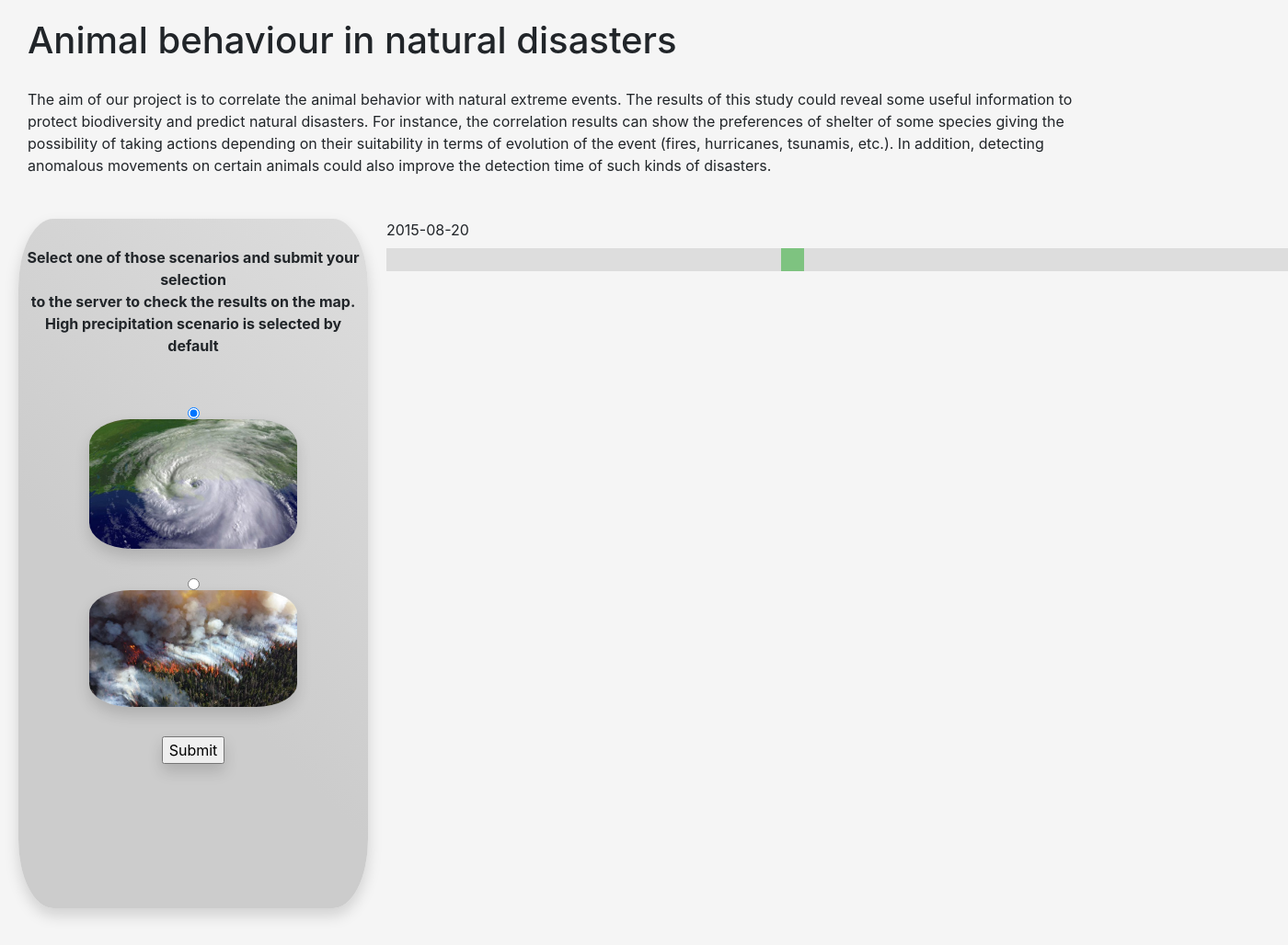
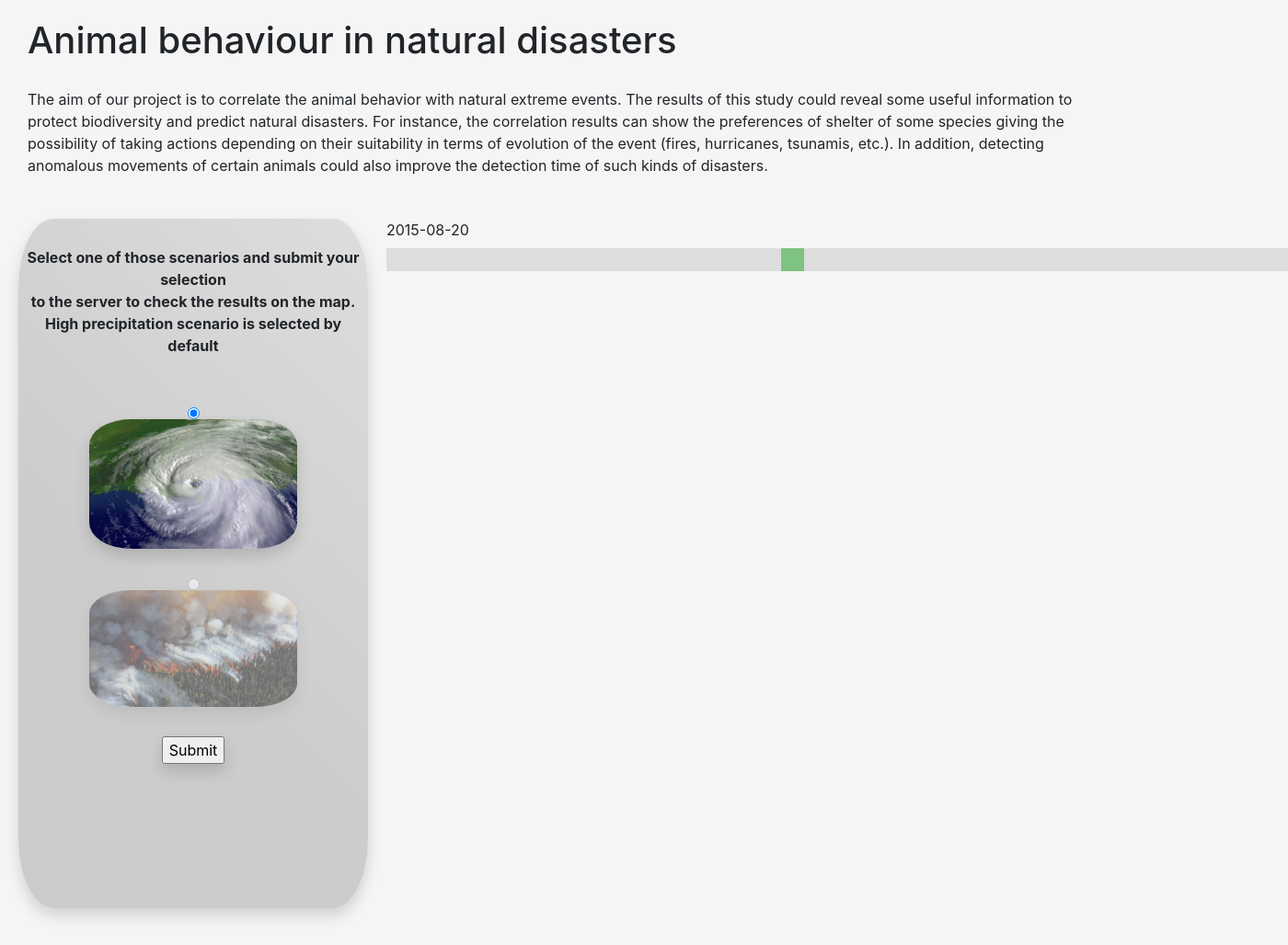
Before and after one commit to zrowland885/Space4Life, a Flask app: template templates/index.html in a window 1400 px wide; the page is wider, and only the part inside the window is pictured. Shown: that part at 92% size. Run offline with Flask 2, Linux system fonts and the light colour scheme; the template is opened without the code that fills it, so the values that code supplies are empty; parts of the project's set-up code (start-up, migrations or seed data) failed here and were passed over; some libraries are stand-ins or nearby versions.

Commit message:
changes to use heroku

```diff
--- a/import_modis_hdf.py
+++ b/import_modis_hdf.py
@@ -1,7 +1,7 @@
-from pyhdf.SD import SD, SDC
+#from pyhdf.SD import SD, SDC
 #import pprint
 #from matplotlib import pyplot as plt
-import numpy as np
+"""import numpy as np
 import os
 import datetime
 import pickle
@@ -130,3 +130,4 @@ def pickle_modis_data(directory='data/MOD14A2/'):
         pickle.dump(modis_data, f)
 
     return modis_data
+"""
--- a/templates/index.html
+++ b/templates/index.html
@@ -135,6 +135,10 @@
 		  padding:7px;
 		}
 
+		.opacity{
+		  opacity:0.5;
+		 }
+
     </style>
   </head>
   <body>
@@ -145,7 +149,7 @@
 		<p> The aim of our project is to correlate the animal behavior with natural extreme events. The results of this study could reveal
 		some useful information to protect biodiversity and predict natural disasters. For instance, the correlation results can show the
 		preferences of shelter of some species giving the possibility of taking actions depending on their suitability in terms of evolution
-		of the event (fires, hurricanes, tsunamis, etc.). In addition, detecting anomalous movements on certain animals could also improve the
+		of the event (fires, hurricanes, tsunamis, etc.). In addition, detecting anomalous movements of certain animals could also improve the
 		detection time of such kinds of disasters.
 
 	</p>
@@ -163,7 +167,7 @@
 				</label>
 				<label>
 				<input class="radio_pos" type="radio" name="options" id="option2" value="fires">
-				<img class="radio_imgs shadow" src="{{ url_for('static', filename='wildfire.jpg') }}"></br>
+				<img class="radio_imgs shadow opacity" src="{{ url_for('static', filename='wildfire.jpg') }}"></br>
 				</label>
 				<p><input class="radio_pos shadow" type=submit value=Submit></p>
 			</form>
@@ -179,6 +183,7 @@
 
 
 	<script>
+		document.getElementById("option2").disabled = true;
 		var times = new Array(183);
 
 		for (i = 1; i <= 183; i++){
```
